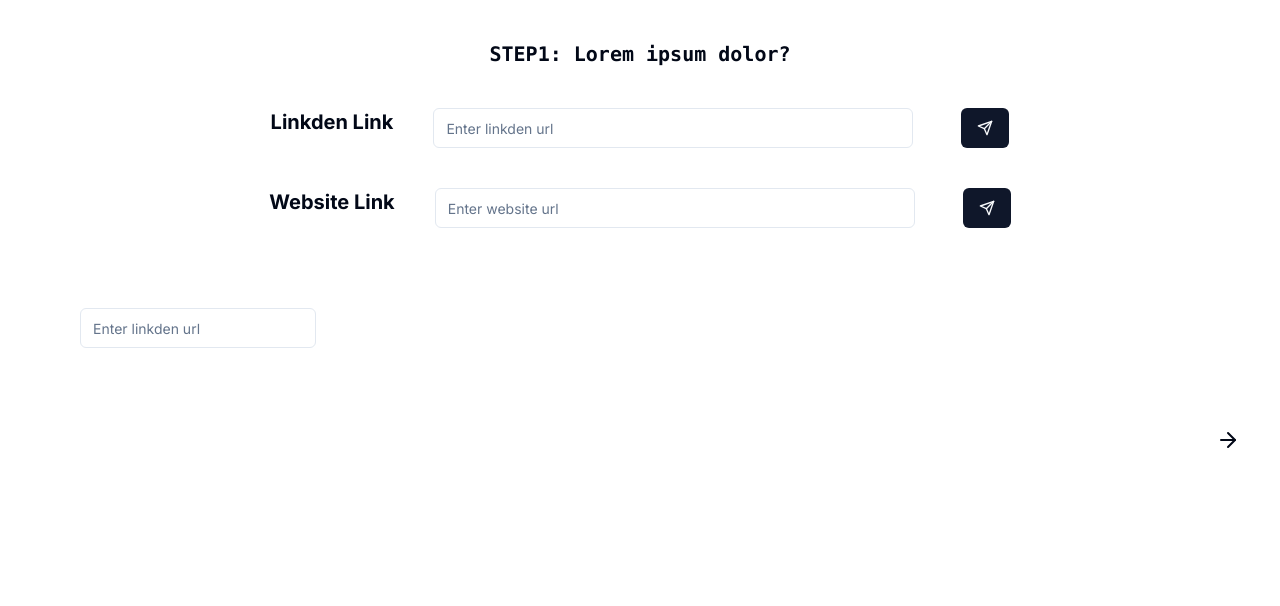
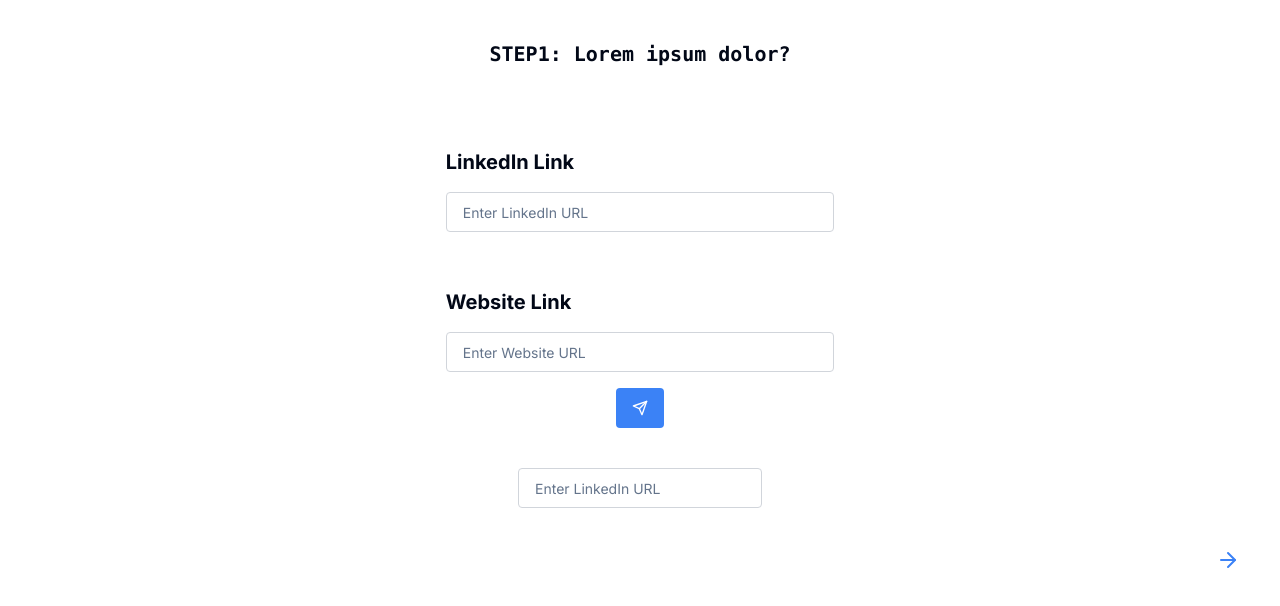
Before and after one commit to Infignity/frontend_campaingn_demo, a Next.js app: page / in a window 1280 px wide. Shown: the top 606 px of the page. Built offline with nearby package versions, Linux system fonts and the light colour scheme.

Commit message:
website and linkden url page ready

```diff
--- /dev/null
+++ b/components/FormComponent.tsx
@@ -0,0 +1,32 @@
+import React from 'react';
+import { Input } from './ui/input';
+
+
+
+interface FormCompProps {
+  label: string;
+  placeholder: string;
+  value: string;
+  onChange: (value: string) => void;
+  // required?: boolean;
+}
+
+const FormComponent: React.FC<FormCompProps> = ({ label, placeholder, value, onChange }) => (
+  <>
+    <div className="w-full flex flex-wrap items-center gap-4 mt-10">
+      <h1 className="w-full text-xl font-bold">{label}</h1>
+      <form className="w-full" onSubmit={(e) => e.preventDefault()}>
+        <Input
+          type="url"
+          className="w-full py-2 px-4 border border-gray-300 rounded focus:outline-none focus:ring focus:border-blue-500 transition duration-300"
+          value={value}
+          required
+          onChange={(e) => onChange(e.target.value)}
+          placeholder={`Enter ${placeholder}`}
+        />
+      </form>
+    </div>
+  </>
+);
+
+export default FormComponent;
--- a/components/HomePage.tsx
+++ b/components/HomePage.tsx
@@ -1,53 +1,79 @@
-import React from 'react'
-import { Button } from './ui/button'
-import { Input } from './ui/input'
-import { ArrowRight, Send } from 'lucide-react'
-import Link from 'next/link'
+"use client"
+import React, { useState } from 'react';
+import { Button } from './ui/button';
+import { Input } from './ui/input';
+import { ArrowRight, Send } from 'lucide-react';
+import Link from 'next/link';
+import axios from 'axios';
+import FormComponent from './FormComponent';
+import { scrapeUrl } from '@/utils/netwrok';
 
-type Props = {}
+interface FormData {
+    website_url: string;
+    linkedin_url: string;
+  };
 
-function HomePage({ }: Props) {
+interface CompanyProps {
+   home: { url: string}
+  }
+interface RespData {
+    company_url : CompanyProps
+}
+
+const HomePage: React.FC = () => {
+  const [formData, setFormData] = useState<FormData>({
+    website_url: '',
+    linkedin_url: '',
+  });
+
+  const handleSubmit = async () => {
+    try {
+      const res = await axios.post(scrapeUrl, formData);
+      const company_data = res.data.company_data
+      console.log(res.data.company_data)
+    } catch (error) {
+      console.error(error);
+    }
+  };
+
   return (
-        <div className="h-100 w-100 m-10 flex flex-col gap-10 align-center ">
-            <div className="w-100 flex align-center justify-center gap-10">
-                <h1 className='text-xl font-bold'>
-                    Linkden Link
-                </h1>
-                <form className="w-2/5">
-                    <Input placeholder="Enter linkden url" />
-                </form>
-
-                <Button className='ml-2'>
-                    <Send className='h-4 w-4 opacity-2' />
+    <div className="h-100 w-100 flex flex-col items-center justify-center p-10">
+      <div className="w-100 flex flex-col items-center gap-4">
+        <FormComponent
+          label="LinkedIn Link"
+          placeholder="LinkedIn URL"
+          value={formData.linkedin_url}
+          onChange={(value) => setFormData({ ...formData, linkedin_url: value })}
+        />
+        <FormComponent
+          label="Website Link"
+          placeholder="Website URL"
+          value={formData.website_url}
+          onChange={(value) => setFormData({ ...formData, website_url: value })}
+        />
+        <Button
+          type="submit"
+          className="px-4 py-2 bg-blue-500 text-white rounded hover:bg-blue-600 transition duration-300"
+          onClick={handleSubmit}
+        >
+          <Send className="h-4 w-4 opacity-2" />
         </Button>
       </div>
-
-
-            <div className=" flex align-center justify-center gap-10">
-                <h1 className='text-xl font-bold'>
-                    Website Link
-                </h1>
-                <form className="w-2/5">
-                    <Input placeholder="Enter website url" />
-                </form>
-
-                <Button className='ml-2'>
-                    <Send className='h-4 w-4 opacity-2' />
-                </Button>
-            </div>
-
-            <div className="w-100 flex flex-wrap align-center m-10 gap-10">
-
-                <form className="w-100">
-                    <Input placeholder="Enter linkden url" />
+      <div className="w-100 flex flex-wrap items-center gap-4 mt-10">
+        <form className="w-full">
+          <Input
+            placeholder="Enter LinkedIn URL"
+            className="w-full py-2 px-4 border border-gray-300 rounded focus:outline-none focus:ring focus:border-blue-500 transition duration-300"
+          />
         </form>
       </div>
-
-            <div className="w-full flex justify-end">
-                <Link href="/analysis"><ArrowRight /></Link>
+      <div className="w-full flex justify-end mt-10">
+        <Link href="/analysis">
+          <ArrowRight className="text-blue-500 hover:text-blue-600 transition duration-300 cursor-pointer" />
+        </Link>
       </div>
     </div>
-    )
-}
+  );
+};
 
-export default HomePage
+export default HomePage;
--- a/package.json
+++ b/package.json
@@ -14,6 +14,7 @@
     "@types/react": "18.2.21",
     "@types/react-dom": "18.2.7",
     "autoprefixer": "10.4.15",
+    "axios": "^1.5.0",
     "class-variance-authority": "^0.7.0",
     "clsx": "^2.0.0",
     "eslint": "8.49.0",
--- /dev/null
+++ b/utils/netwrok.ts
@@ -0,0 +1,3 @@
+const BASE_URL = "http://127.0.0.1:8000/"
+
+export const scrapeUrl = BASE_URL + "scrape"
```
Also changed, not shown: lib/utils.ts (line endings or trailing spaces), 1 other file (tests, documents, lock files or other folders). Lines whose indentation alone changed are shown as unchanged.
